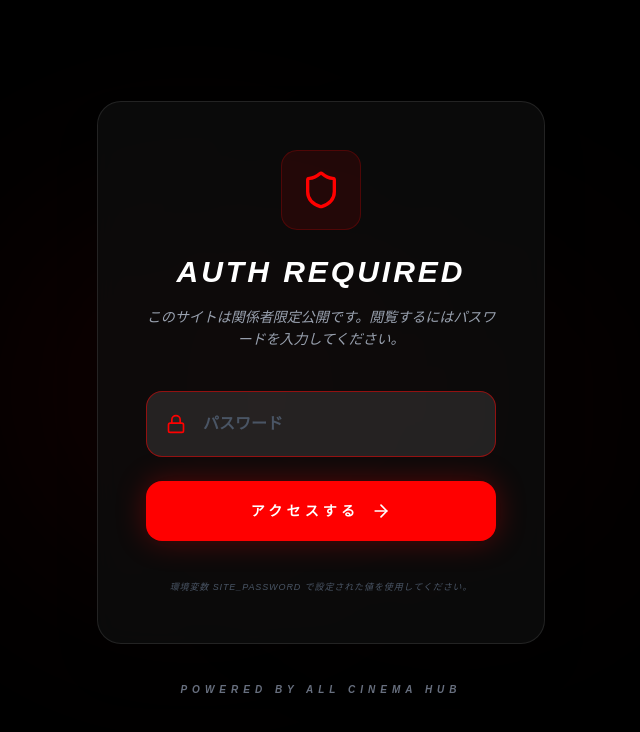
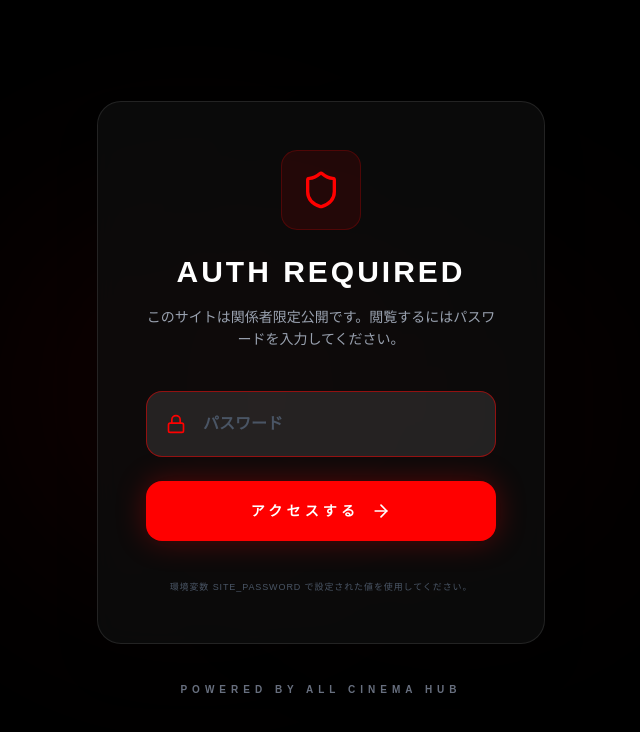
Before and after one commit to sakon-cpu/all-in-hub, a Next.js app: page /login in a window 1280 px wide. Shown: the top 732 px of the page, without its empty margins (319-959 px from the left). Built offline with nearby package versions, Linux system fonts and the light colour scheme.

Commit message:
Fix: wrap login page in Suspense to fix build error

```diff
--- a/src/app/login/page.tsx
+++ b/src/app/login/page.tsx
@@ -1,12 +1,12 @@
 "use client";
 
-import { useState } from 'react';
+import { Suspense, useState } from 'react';
 import { useRouter, useSearchParams } from 'next/navigation';
 import { useLanguage } from '@/context/LanguageContext';
 import { motion } from 'framer-motion';
 import { Shield, Lock, ArrowRight } from 'lucide-react';
 
-export default function LoginPage() {
+function LoginForm() {
     const [password, setPassword] = useState('');
     const [error, setError] = useState(false);
     const [loading, setLoading] = useState(false);
@@ -33,7 +33,7 @@ export default function LoginPage() {
             } else {
                 setError(true);
             }
-        } catch (err) {
+        } catch {
             setError(true);
         } finally {
             setLoading(false);
@@ -41,27 +41,15 @@ export default function LoginPage() {
     };
 
     return (
-        <div className="min-h-screen bg-black flex items-center justify-center p-4 relative overflow-hidden">
-            {/* Background Decor */}
-            <div className="absolute inset-0 z-0">
-                <div className="absolute top-1/4 left-1/4 w-96 h-96 bg-accent/10 rounded-full blur-[120px] animate-pulse" />
-                <div className="absolute bottom-1/4 right-1/4 w-96 h-96 bg-red-900/10 rounded-full blur-[120px] animate-pulse transition-all duration-5000" />
-            </div>
-
-            <motion.div
-                initial={{ opacity: 0, y: 20 }}
-                animate={{ opacity: 1, y: 0 }}
-                className="relative z-10 w-full max-w-md"
-            >
         <div className="glass border-white/5 p-12 rounded-3xl shadow-2xl">
             <div className="flex flex-col items-center mb-10 text-center">
-                        <div className="w-20 h-20 rounded-2xl bg-accent/10 flex items-center justify-center border border-accent/20 mb-6 group transition-all duration-500 hover:glow-sm hover:border-accent">
+                <div className="w-20 h-20 rounded-2xl bg-accent/10 flex items-center justify-center border border-accent/20 mb-6 group transition-all duration-500 hover:border-accent">
                     <Shield className="w-10 h-10 text-accent group-hover:scale-110 transition-transform" />
                 </div>
-                        <h1 className="text-3xl font-black text-white tracking-widest uppercase mb-4 italic">
+                <h1 className="text-3xl font-black text-white tracking-widest uppercase mb-4">
                     {t.auth.title}
                 </h1>
-                        <p className="text-gray-400 text-sm font-medium leading-relaxed italic">
+                <p className="text-gray-400 text-sm font-medium leading-relaxed">
                     {t.auth.desc}
                 </p>
             </div>
@@ -102,13 +90,37 @@ export default function LoginPage() {
                 </button>
             </form>
 
-                    <p className="mt-10 text-[9px] text-gray-600 uppercase tracking-widest text-center italic">
+            <p className="mt-10 text-[9px] text-gray-600 uppercase tracking-widest text-center">
                 {t.auth.hint}
             </p>
         </div>
+    );
+}
+
+export default function LoginPage() {
+    return (
+        <div className="min-h-screen bg-black flex items-center justify-center p-4 relative overflow-hidden">
+            {/* Background Decor */}
+            <div className="absolute inset-0 z-0">
+                <div className="absolute top-1/4 left-1/4 w-96 h-96 bg-accent/10 rounded-full blur-[120px] animate-pulse" />
+                <div className="absolute bottom-1/4 right-1/4 w-96 h-96 bg-red-900/10 rounded-full blur-[120px] animate-pulse" />
+            </div>
+
+            <motion.div
+                initial={{ opacity: 0, y: 20 }}
+                animate={{ opacity: 1, y: 0 }}
+                className="relative z-10 w-full max-w-md"
+            >
+                <Suspense fallback={
+                    <div className="glass border-white/5 p-12 rounded-3xl shadow-2xl flex items-center justify-center min-h-[400px]">
+                        <div className="w-8 h-8 rounded-full border-2 border-accent border-t-transparent animate-spin" />
+                    </div>
+                }>
+                    <LoginForm />
+                </Suspense>
 
                 <div className="mt-8 text-center">
-                    <span className="text-[10px] font-black text-gray-500 tracking-[0.5em] uppercase italic">
+                    <span className="text-[10px] font-black text-gray-500 tracking-[0.5em] uppercase">
                         Powered by ALL CINEMA HUB
                     </span>
                 </div>
```
Lines whose indentation alone changed are shown as unchanged.
